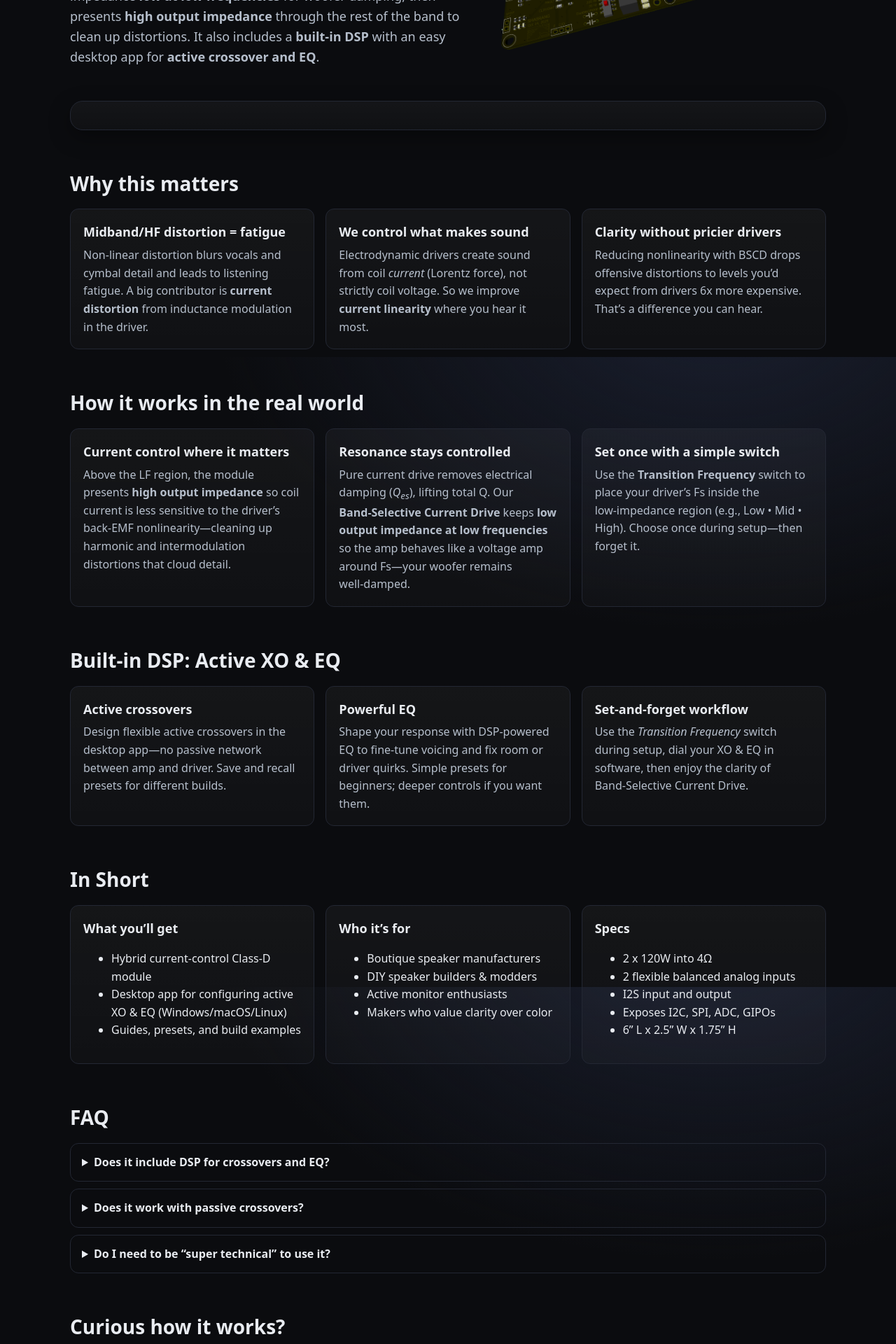
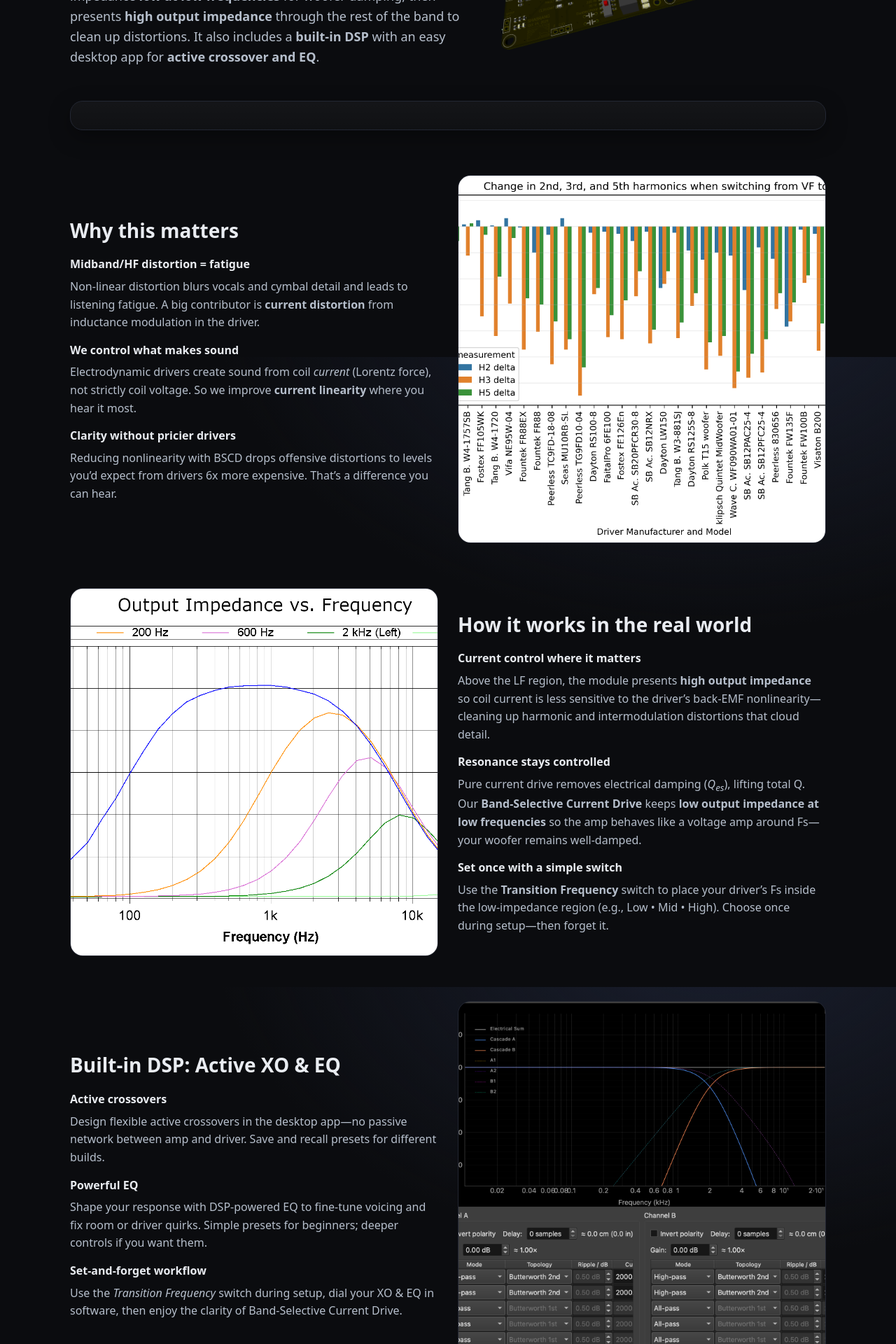
Before and after one commit to siarez/blackhorseaudio.com, a Jekyll site: the page built from index.html, in a window 1280 px wide. Shown: the part 390-2310 px from the top of the page at 70% size. Built offline with Jekyll 4.4.1, drawn with Linux system fonts in a browser that asks for light colours.

Commit message:
updated to staggered layout with images

```diff
--- a/assets/main.scss
+++ b/assets/main.scss
@@ -83,6 +83,16 @@ h2{font-size:28px; margin:0 0 14px;}
 .media{aspect-ratio:16/10; display:grid; place-items:center; color:#8892a8; overflow:hidden}
 .media img{width:100%; height:100%; object-fit:cover; display:block}
 
+/* Staggered feature sections */
+.feature{display:grid; grid-template-columns: 1fr 1fr; gap:28px; align-items:center; margin-top:64px;}
+@media (max-width:960px){.feature{grid-template-columns:1fr;}}
+.feature-media{aspect-ratio:1/1; background:linear-gradient(180deg, rgba(255,255,255,.04), rgba(255,255,255,.02)); border:1px solid var(--hairline); border-radius:var(--radius); overflow:hidden; display:grid; place-items:center; color:#8892a8}
+.feature-media img{width:100%; height:100%; object-fit:cover; display:block}
+.feature h2{margin:0 0 12px;}
+.feature h3{margin:14px 0 6px; font-size:16px}
+.feature p{margin:0; color:var(--muted)}
+
+
 details{border:1px solid var(--hairline); border-radius:12px; overflow:hidden}
 summary{cursor:pointer; padding:14px 16px; font-weight:600}
 details > div{padding:0 16px 16px}
--- a/index.html
+++ b/index.html
@@ -34,57 +34,63 @@ description: "Band‑Selective Current Drive amplifier module with built‑in DS
     </div>
   </section>
 
-  <section>
-    <h2>Why this matters</h2>
-    <div class="grid">
-      <div class="tile">
+  <section class="feature">
+    <div>
+      <h2>Why this matters</h2>
+      <div>
         <h3>Midband/HF distortion = fatigue</h3>
         <p>Non‑linear distortion blurs vocals and cymbal detail and leads to listening fatigue. A big contributor is <strong>current distortion</strong> from inductance modulation in the driver.</p>
-      </div>
-      <div class="tile">
+
         <h3>We control what makes sound</h3>
         <p>Electrodynamic drivers create sound from coil <em>current</em> (Lorentz force), not strictly coil voltage. So we improve <strong>current linearity</strong> where you hear it most.</p>
-      </div>
-      <div class="tile">
+
         <h3>Clarity without pricier drivers</h3>
         <p>Reducing nonlinearity with BSCD drops offensive distortions to levels you’d expect from drivers 6x more expensive. That’s a difference you can hear.</p>
       </div>
+
+    </div>
+    <div class="feature-media">
+      <img src="{{ '/assets/images/DeltaHD.png' | relative_url }}" alt="" loading="lazy" decoding="async" />
     </div>
   </section>
 
-  <section>
-    <h2>How it works in the real world</h2>
-    <div class="grid">
-      <div class="tile">
+  <section class="feature">
+    <div class="feature-media">
+      <img src="{{ '/assets/images/Impedance.png' | relative_url }}" alt="" loading="lazy" decoding="async" />
+    </div>
+    <div>
+      <h2>How it works in the real world</h2>
+      <div>
         <h3>Current control where it matters</h3>
         <p>Above the LF region, the module presents <strong>high output impedance</strong> so coil current is less sensitive to the driver’s back‑EMF nonlinearity—cleaning up harmonic and intermodulation distortions that cloud detail.</p>
-      </div>
-      <div class="tile">
+
         <h3>Resonance stays controlled</h3>
         <p>Pure current drive removes electrical damping (<em>Q<sub>es</sub></em>), lifting total Q. Our <strong>Band‑Selective Current Drive</strong> keeps <strong>low output impedance at low frequencies</strong> so the amp behaves like a voltage amp around Fs—your woofer remains well‑damped.</p>
-      </div>
-      <div class="tile">
+
         <h3>Set once with a simple switch</h3>
         <p>Use the <strong>Transition Frequency</strong> switch to place your driver’s Fs inside the low‑impedance region (e.g., Low • Mid • High). Choose once during setup—then forget it.</p>
       </div>
+
     </div>
   </section>
 
-    <section>
-    <h2>Built‑in DSP: Active XO &amp; EQ</h2>
-    <div class="grid">
-      <div class="tile">
+  <section class="feature">
+    <div>
+      <h2>Built‑in DSP: Active XO &amp; EQ</h2>
+      <div>
         <h3>Active crossovers</h3>
         <p>Design flexible active crossovers in the desktop app—no passive network between amp and driver. Save and recall presets for different builds.</p>
-      </div>
-      <div class="tile">
+
         <h3>Powerful EQ</h3>
         <p>Shape your response with DSP‑powered EQ to fine‑tune voicing and fix room or driver quirks. Simple presets for beginners; deeper controls if you want them.</p>
-      </div>
-      <div class="tile">
+
         <h3>Set‑and‑forget workflow</h3>
         <p>Use the <em>Transition Frequency</em> switch during setup, dial your XO &amp; EQ in software, then enjoy the clarity of Band‑Selective Current Drive.</p>
       </div>
+
+    </div>
+    <div class="feature-media">
+      <img src="{{ '/assets/images/App.png' | relative_url }}" alt="" loading="lazy" decoding="async" />
     </div>
   </section>
 
```
Also changed, not shown: assets/images/App.png (added), assets/images/Impedance.png (added), assets/images/deltaHD.png (added), assets/images/placeholder.svg (added).
